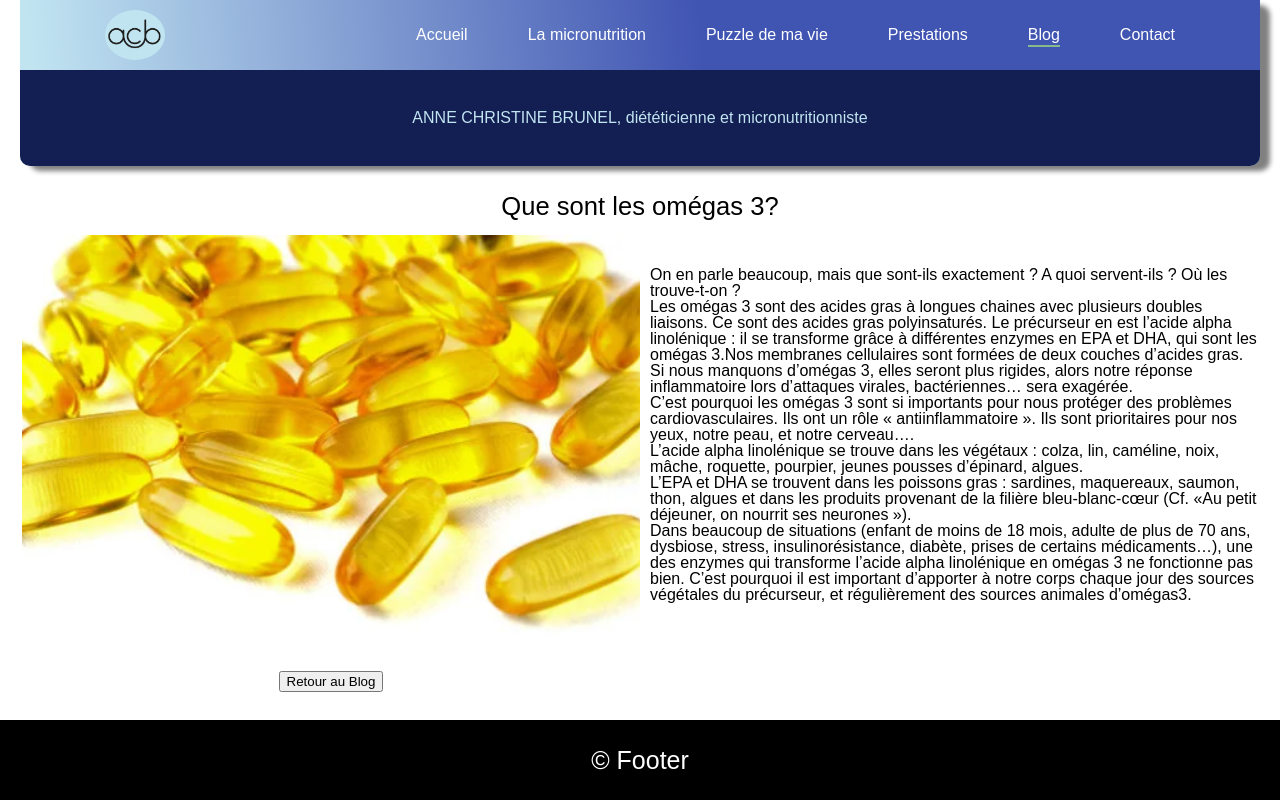
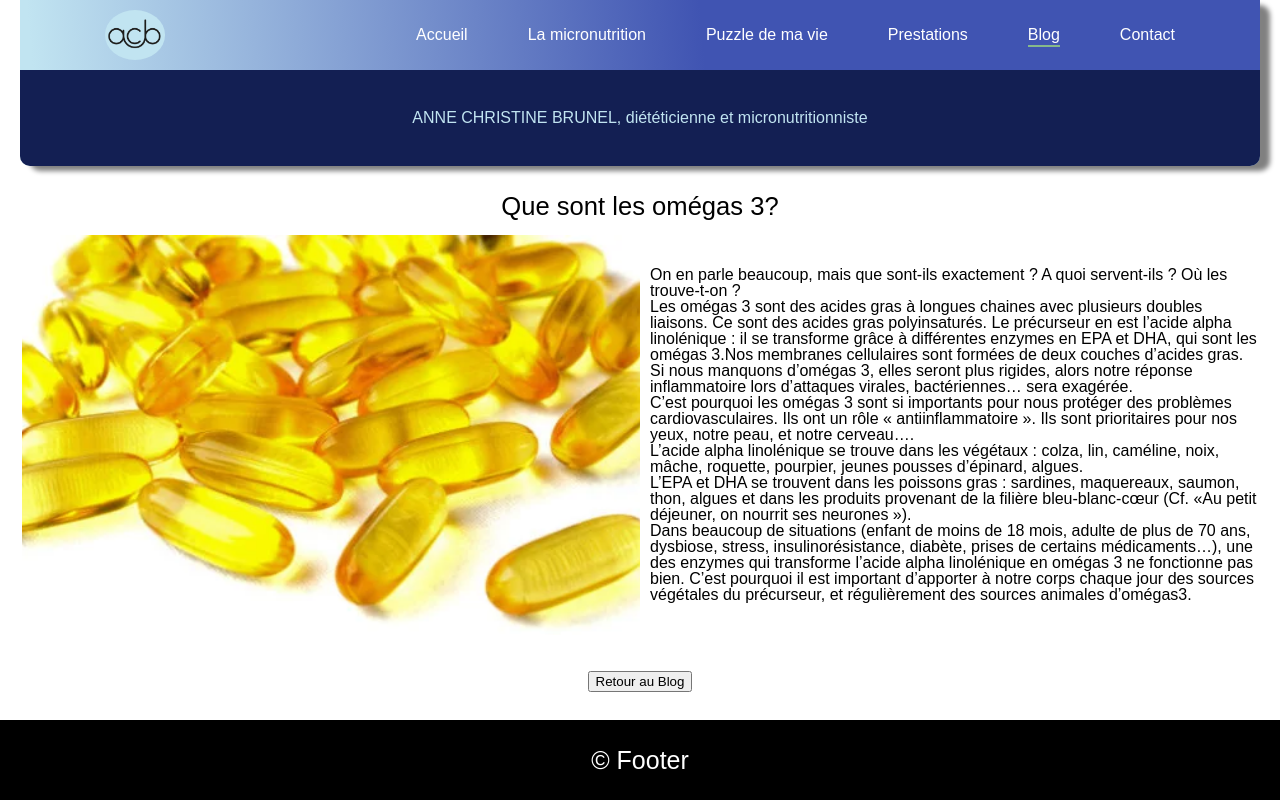
Before and after one commit to Ben43200/brunel-vite, a React (Vite) app: page /blog/blogitem/0 in a window 1280 px wide. Built offline with nearby package versions, Linux system fonts and the light colour scheme.

Commit message:
centrage button ajout grid-area button

```diff
--- a/src/pages/blog/blog.css
+++ b/src/pages/blog/blog.css
@@ -61,14 +61,14 @@
 .blog-item-container {
   display: grid;
   grid-template-columns: 1fr;
-  grid-template-areas: "title" "image" "text";
+  grid-template-areas: "title" "image" "text" "button";
   align-items: center;
   margin-top: 0;
 }
 @media screen and (min-width: 768px) {
   .blog-item-container {
     grid-template-columns: 1fr 1fr;
-    grid-template-areas: "title title" "image text";
+    grid-template-areas: "title title" "image text" "button button";
   }
 }
 
@@ -109,4 +109,5 @@
   justify-content: center;
   align-items: center;
   margin-top: 20px;
+  grid-area: button;
 }/*# sourceMappingURL=blog.css.map */
--- a/src/pages/blog/blog.scss
+++ b/src/pages/blog/blog.scss
@@ -103,14 +103,16 @@ width: 100%;
     grid-template-columns: 1fr;
     grid-template-areas: "title"
                         "image"
-                        "text";
+                        "text"
+                        "button";
     // display: flex;
     // flex-direction: column;
                         // margin-top: 0rem;
     @include media(tablet){
     grid-template-columns: 1fr 1fr;
     grid-template-areas: "title title"
-                        "image text";}
+                        "image text"
+                        "button button";}
      align-items: center;
      margin-top: 0;
 
@@ -157,4 +159,5 @@ width: 100%;
     justify-content: center;
     align-items: center;
     margin-top: 20px;
+    grid-area:button;
 }
```
Also changed, not shown: 1 other file (tests, documents, lock files or other folders).
